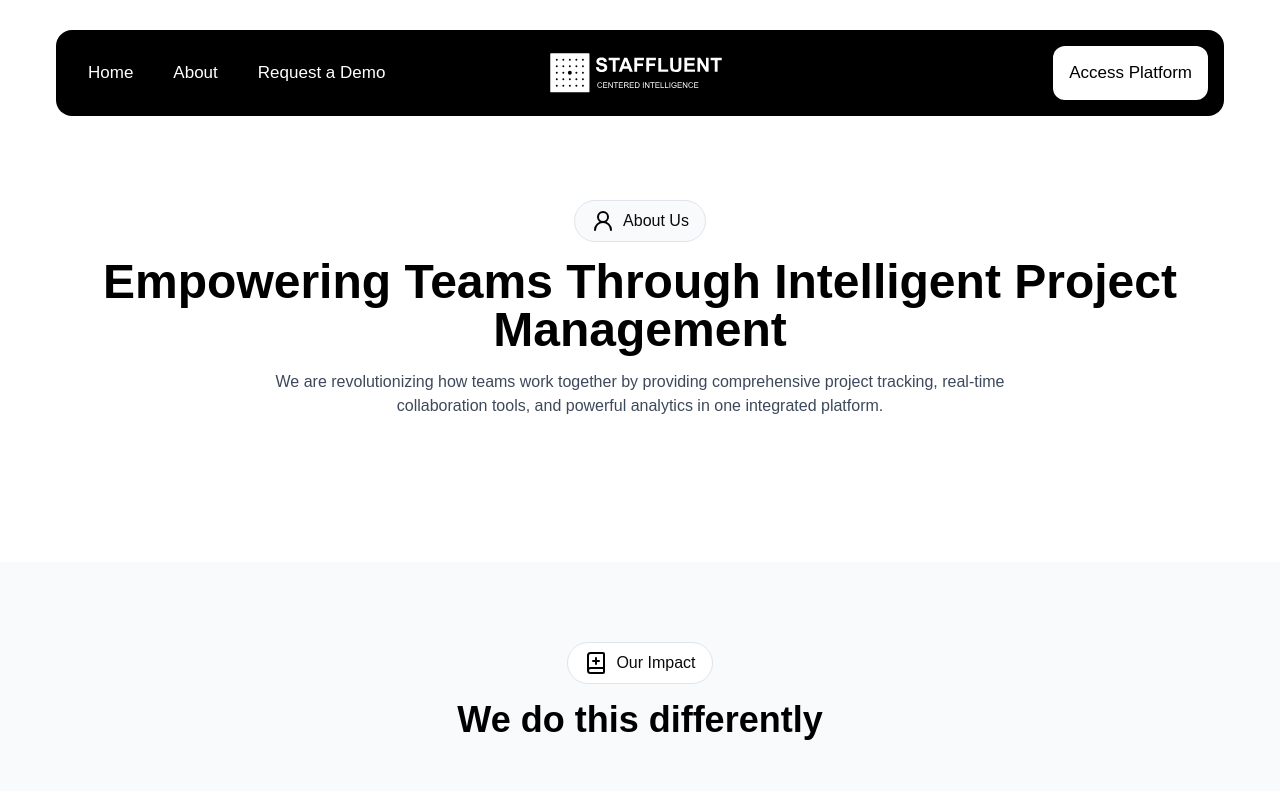
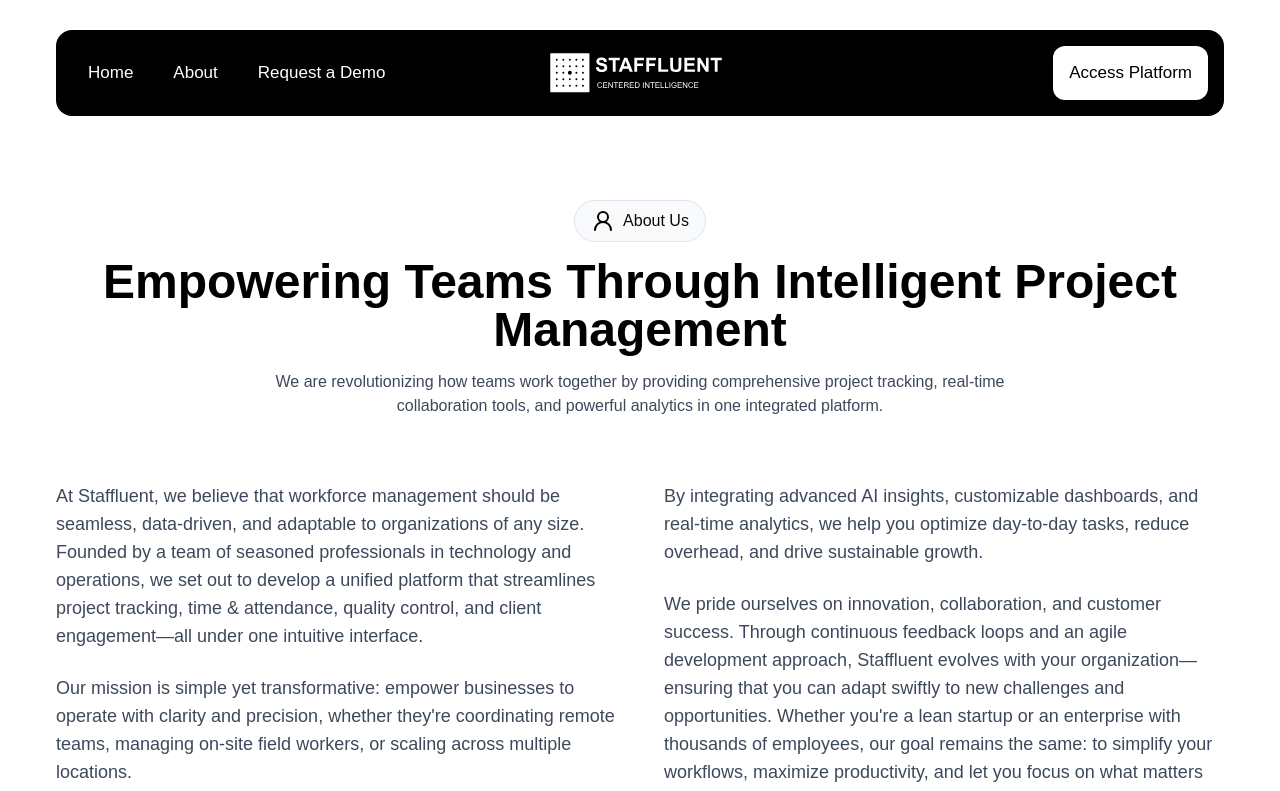
Before and after one commit to Workforce-solutions/staffluent.co, a Next.js app: page /about in a window 1280 px wide. Shown: the top 791 px of the page. Built offline with nearby package versions, Linux system fonts and the light colour scheme.

Commit message:
fix build error

```diff
--- a/src/components/about/index.tsx
+++ b/src/components/about/index.tsx
@@ -17,6 +17,26 @@ const AboutPageComponent = () => {
                         real-time collaboration tools, and powerful analytics in one integrated platform.
                     </p>
                 </div>
+
+                {/* Content */}
+                <div className="grid md:grid-cols-2 gap-12 mb-16">
+                    <div className="space-y-6">
+                        <p className="text-lg text-[#3d495b]">
+                            At Staffluent, we believe that workforce management should be seamless, data‑driven, and adaptable to organizations of any size. Founded by a team of seasoned professionals in technology and operations, we set out to develop a unified platform that streamlines project tracking, time & attendance, quality control, and client engagement—all under one intuitive interface.
+                        </p>
+                        <p className="text-lg text-[#3d495b]">
+                            Our mission is simple yet transformative: empower businesses to operate with clarity and precision, whether they&apos;re coordinating remote teams, managing on‑site field workers, or scaling across multiple locations.
+                        </p>
+                    </div>
+                    <div className="space-y-6">
+                        <p className="text-lg text-[#3d495b]">
+                            By integrating advanced AI insights, customizable dashboards, and real‑time analytics, we help you optimize day‑to‑day tasks, reduce overhead, and drive sustainable growth.
+                        </p>
+                        <p className="text-lg text-[#3d495b]">
+                            We pride ourselves on innovation, collaboration, and customer success. Through continuous feedback loops and an agile development approach, Staffluent evolves with your organization—ensuring that you can adapt swiftly to new challenges and opportunities. Whether you&apos;re a lean startup or an enterprise with thousands of employees, our goal remains the same: to simplify your workflows, maximize productivity, and let you focus on what matters most—your core business objectives.
+                        </p>
+                    </div>
+                </div>
             </div>
         </section>
     );
--- a/src/components/contact/ContactForm.tsx
+++ b/src/components/contact/ContactForm.tsx
@@ -1,7 +1,7 @@
 "use client";
 // src/components/contact/ContactForm.tsx
 import { useState } from 'react';
-import { Mail, Loader } from 'lucide-react';
+import { Loader } from 'lucide-react';
 import { toast, ToastContainer } from 'react-toastify';
 import 'react-toastify/dist/ReactToastify.css';
 
--- a/src/pages/Contact.tsx
+++ b/src/pages/Contact.tsx
@@ -30,7 +30,7 @@ const ContactPage = () => {
                         <div className="max-w-[1200px] mx-auto px-4">
                             {/* Header */}
                             <div className="text-center mb-16">
-                                <h1 className="text-3xl md:text-4xl font-bold mb-4 text-gray-900">We're Here to Help</h1>
+                                <h1 className="text-3xl md:text-4xl font-bold mb-4 text-gray-900">We&apos;re Here to Help</h1>
                                 <p className="text-gray-700 text-lg max-w-2xl mx-auto">
                                     Whether you have questions, need support, or want to explore a strategic partnership,
                                     our team is ready to assist.
--- a/src/pages/PrivacyPolicy.tsx
+++ b/src/pages/PrivacyPolicy.tsx
@@ -23,7 +23,7 @@ const PrivacyPolicyPage = () => {
                 {/* Introduction */}
                 <section className="mb-12">
                     <p className="text-gray-700 leading-relaxed">
-                        At Staffluent, a registered brand of VenueBoost Inc., we are committed to protecting your privacy. This Privacy Policy explains how we collect, use, disclose, and safeguard your information when you visit our website (the "Site") and use our workforce management platform, including our mobile applications and related services (collectively, the "Services"). By accessing or using our Services, you agree to this Privacy Policy.
+                        At Staffluent, a registered brand of VenueBoost Inc., we are committed to protecting your privacy. This Privacy Policy explains how we collect, use, disclose, and safeguard your information when you visit our website (the &ldquo;Site&rdquo;) and use our workforce management platform, including our mobile applications and related services (collectively, the &ldquo;Services&rdquo;). By accessing or using our Services, you agree to this Privacy Policy.
                     </p>
                 </section>
 
--- a/src/pages/TermsOfUse.tsx
+++ b/src/pages/TermsOfUse.tsx
@@ -23,7 +23,7 @@ const TermsPage = () => {
                 {/* Introduction */}
                 <section className="mb-12">
                     <p className="text-gray-700 leading-relaxed">
-                        These Terms of Use ("Terms") govern your access to and use of the Staffluent website (the "Site") and related services provided by Staffluent, a registered brand of VenueBoost Inc. ("we," "us," or "our"). By accessing or using the Site, you agree to be bound by these Terms. If you do not agree, please do not use the Site.
+                        These Terms of Use (&ldquo;Terms&rdquo;) govern your access to and use of the Staffluent website (the (&ldquo;Site&rdquo;) and related services provided by Staffluent, a registered brand of VenueBoost Inc. (&ldquo;we,&rdquo; &ldquo;us,&rdquo; or &ldquo;our&rdquo;). By accessing or using the Site, you agree to be bound by these Terms. If you do not agree, please do not use the Site.
                     </p>
                 </section>
 
@@ -77,7 +77,7 @@ const TermsPage = () => {
                             <div className="bg-red-50 p-4 rounded-lg">
                                 <ul className="list-disc pl-6 space-y-2 text-red-600">
                                     <li>Use the Site in any way that could damage, disable, or overburden it</li>
-                                    <li>Interfere with any other party's use of the Site</li>
+                                    <li>Interfere with any other party&apos;s use of the Site</li>
                                     <li>Submit false or misleading information</li>
                                     <li>Attempt to gain unauthorized access</li>
                                     <li>Use the Site for malicious purposes</li>
@@ -124,7 +124,7 @@ const TermsPage = () => {
                         <div className="bg-yellow-50 p-6 rounded-lg space-y-4 text-gray-700">
                             <h3 className="text-xl font-medium mb-2">6.1 Disclaimer of Warranties</h3>
                             <p className="uppercase text-sm">
-                                The Site and its content are provided "as is" and "as available" basis without any warranties of any kind, either express or implied.
+                                The Site and its content are provided &ldquo;as is&rdquo; and &ldquo;as available&rdquo; basis without any warranties of any kind, either express or implied.
                             </p>
 
                             <h3 className="text-xl font-medium mb-2">6.2 Limitation of Liability</h3>
@@ -139,7 +139,7 @@ const TermsPage = () => {
                         <h2 className="text-2xl font-semibold mb-4 text-[#0A0A0A]">7. Indemnification</h2>
                         <div className="bg-gray-50 p-6 rounded-lg space-y-4 text-gray-700">
                             <p>
-                                You agree to indemnify, defend, and hold harmless VenueBoost Inc. and its affiliates from any claims, liabilities, damages, losses, or expenses (including reasonable attorneys' fees) arising out of or in any way connected with your access to or use of the Site.
+                                You agree to indemnify, defend, and hold harmless VenueBoost Inc. and its affiliates from any claims, liabilities, damages, losses, or expenses (including reasonable attorneys&apos; fees) arising out of or in any way connected with your access to or use of the Site.
                             </p>
                         </div>
                     </section>
```
